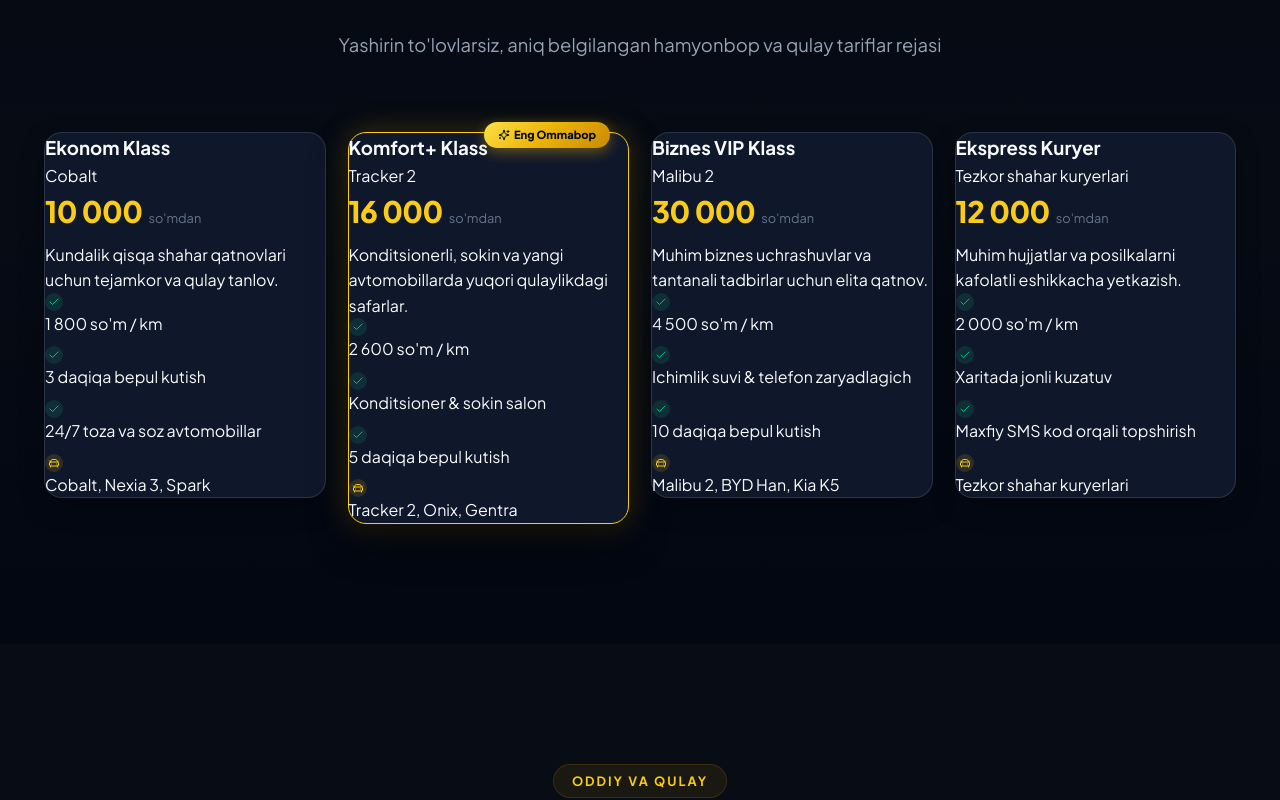
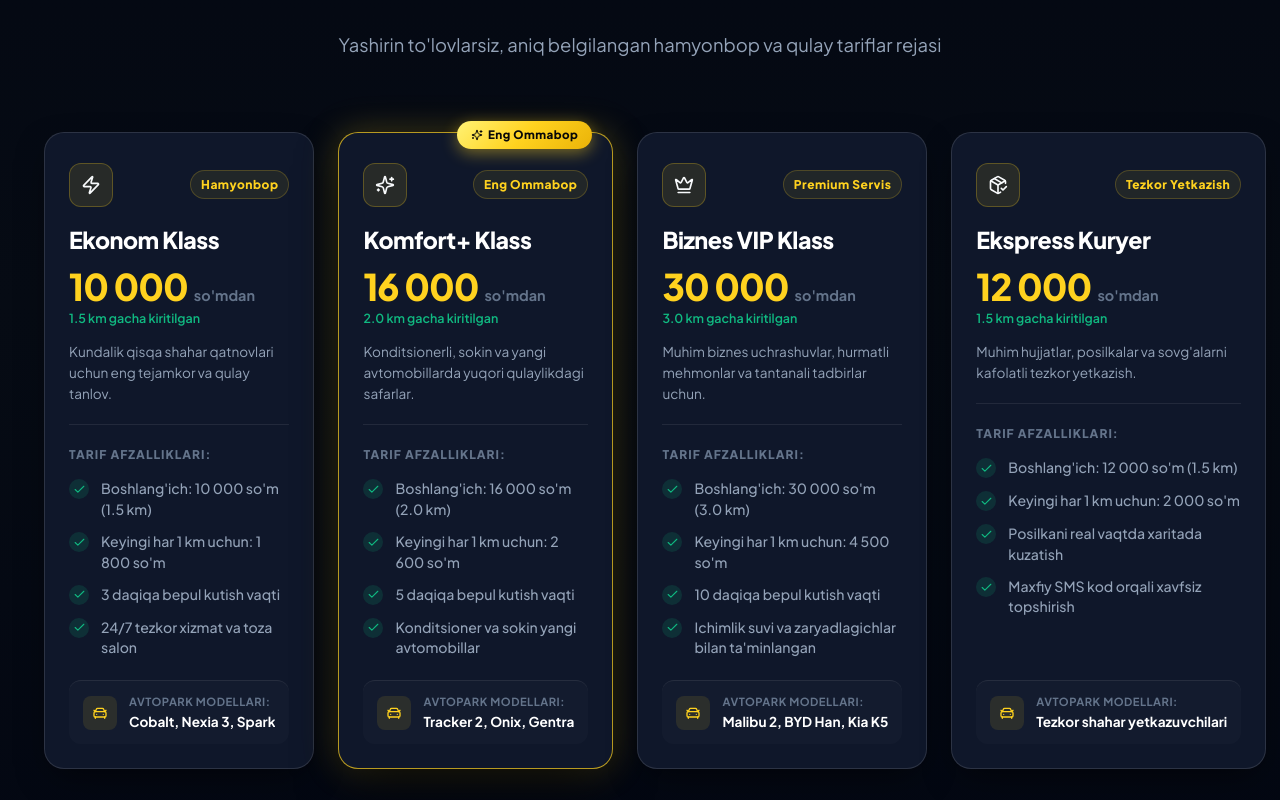
Before and after one commit to humoyun1773/taxi-landing-web, a React (Vite) app: page / in a window 1280 px wide. Shown: the part 4717-5517 px from the top of the page. Built offline with nearby package versions, Linux system fonts and the light colour scheme.

Commit message:
feat: redesign Tariffs section with comprehensive detailed specifications, perfect icon alignment, and luxury fleet badges

```diff
--- a/src/components/Tariffs.tsx
+++ b/src/components/Tariffs.tsx
@@ -1,14 +1,27 @@
 import React, { useState } from 'react';
 import { motion } from 'framer-motion';
 import { tariffsData } from '../data/mockData';
-import { Check, Sparkles, CarFront } from 'lucide-react';
+import { Check, Sparkles, CarFront, Zap, Crown, PackageCheck } from 'lucide-react';
 import { useTranslation } from 'react-i18next';
-import { Card, CardHeader, CardTitle, CardDescription, CardContent } from './ui/card';
-import { Badge } from './ui/badge';
 
 export const Tariffs: React.FC = () => {
   const { t } = useTranslation();
   const [selectedTariff, setSelectedTariff] = useState('comfort');
+
+  const getTariffIcon = (id: string) => {
+    switch (id) {
+      case 'eco':
+        return <Zap size={20} className="text-yellow-400" />;
+      case 'comfort':
+        return <Sparkles size={20} className="text-yellow-400" />;
+      case 'business':
+        return <Crown size={20} className="text-yellow-400" />;
+      case 'delivery':
+        return <PackageCheck size={20} className="text-yellow-400" />;
+      default:
+        return <Zap size={20} className="text-yellow-400" />;
+    }
+  };
 
   return (
     <section className="tariffs section light-dark-bg" id="tariffs">
@@ -25,64 +38,70 @@ export const Tariffs: React.FC = () => {
             return (
               <motion.div
                 key={tariff.id}
-                initial={{ opacity: 0, y: 25 }}
+                initial={{ opacity: 0, y: 30 }}
                 whileInView={{ opacity: 1, y: 0 }}
                 viewport={{ once: true, margin: '-30px' }}
-                transition={{ duration: 0.4, delay: idx * 0.08 }}
+                transition={{ duration: 0.45, delay: idx * 0.1 }}
                 whileHover={{ y: -6 }}
                 onClick={() => setSelectedTariff(tariff.id)}
-              >
-                <Card
-                  className={`shadcn-tariff-card relative cursor-pointer ${
-                    tariff.isPopular ? 'popular-card' : ''
-                  } ${isSelected ? 'selected-card' : ''}`}
+                className={`tariff-card-master ${tariff.isPopular ? 'popular' : ''} ${
+                  isSelected ? 'selected' : ''
+                }`}
               >
                 {tariff.isPopular && (
-                    <div className="popular-ribbon">
-                      <Sparkles size={12} /> {t('tariffs.popular')}
+                  <div className="popular-badge-pill">
+                    <Sparkles size={12} />
+                    <span>{t('tariffs.popular')}</span>
                   </div>
                 )}
 
-                  <CardHeader className="pb-3 pt-6 px-6">
-                    <div className="flex items-center justify-between gap-2">
-                      <CardTitle className="text-xl font-bold">{tariff.name}</CardTitle>
-                      <Badge variant="gold" className="text-[11px] font-semibold py-0.5 px-2.5">
-                        {tariff.cars.split(',')[0]}
-                      </Badge>
+                {/* Header */}
+                <div className="tariff-card-header">
+                  <div className="tariff-header-top">
+                    <div className="tariff-icon-wrap">
+                      {getTariffIcon(tariff.id)}
+                    </div>
+                    <span className="tariff-badge-tag">{tariff.badge}</span>
                   </div>
 
-                    <div className="tariff-price-wrap pt-3">
-                      <span className="price-val text-3xl font-black">{tariff.startPrice}</span>
-                      <span className="price-cur text-sm text-muted-foreground ml-1 font-medium">
-                        {t('tariffs.from')}
-                      </span>
+                  <h3 className="tariff-title-name">{tariff.name}</h3>
+
+                  <div className="tariff-pricing-box">
+                    <div className="pricing-number-row">
+                      <span className="price-digits">{tariff.startPrice}</span>
+                      <span className="price-currency-unit">{t('tariffs.from')}</span>
+                    </div>
+                    <span className="price-sub-note">{tariff.baseDistance}</span>
                   </div>
 
-                    <CardDescription className="text-xs text-muted-foreground line-clamp-2 leading-relaxed pt-2">
-                      {tariff.description}
-                    </CardDescription>
-                  </CardHeader>
+                  <p className="tariff-description-text">{tariff.description}</p>
+                </div>
 
-                  <CardContent className="px-6 pb-6 pt-2">
-                    <div className="shadcn-features-list space-y-2.5 border-t border-border/40 pt-4">
+                {/* Complete Features List (Toliq Shartlar) */}
+                <div className="tariff-specs-list">
+                  <div className="specs-section-heading">Tarif afzalliklari:</div>
+                  <ul>
                     {tariff.features.map((feat, fIdx) => (
-                        <div key={fIdx} className="flex items-center gap-2.5 text-xs text-secondary-foreground">
-                          <div className="check-bullet shrink-0">
-                            <Check size={12} />
+                      <li key={fIdx} className="spec-item-row">
+                        <div className="spec-check-icon">
+                          <Check size={13} />
                         </div>
-                          <span>{feat}</span>
+                        <span className="spec-item-text">{feat}</span>
+                      </li>
+                    ))}
+                  </ul>
                 </div>
-                      ))}
 
-                      <div className="flex items-center gap-2.5 text-xs text-secondary-foreground pt-1.5">
-                        <div className="check-bullet car-bullet shrink-0">
-                          <CarFront size={12} />
+                {/* Fleet Models Footer Box */}
+                <div className="tariff-models-footer">
+                  <div className="models-icon-box">
+                    <CarFront size={16} />
                   </div>
-                        <span className="truncate font-medium">{tariff.cars}</span>
+                  <div className="models-info-wrap">
+                    <span className="models-label">Avtopark modellari:</span>
+                    <strong className="models-names">{tariff.cars}</strong>
                   </div>
                 </div>
-                  </CardContent>
-                </Card>
               </motion.div>
             );
           })}
--- a/src/data/mockData.ts
+++ b/src/data/mockData.ts
@@ -77,14 +77,17 @@ export const tariffsData: Tariff[] = [
     name: 'Ekonom Klass',
     badge: 'Hamyonbop',
     startPrice: '10 000',
-    perKm: '1 800',
-    freeWait: '3 daqiqa',
-    description: 'Kundalik qisqa shahar qatnovlari uchun tejamkor va qulay tanlov.',
+    baseDistance: '1.5 km gacha kiritilgan',
+    perKm: '1 800 so\'m / km',
+    freeWait: '3 daqiqa bepul kutish',
+    amenities: 'Toza va soz holatdagi shahar avtomobillari',
+    description: 'Kundalik qisqa shahar qatnovlari uchun eng tejamkor va qulay tanlov.',
     cars: 'Cobalt, Nexia 3, Spark',
     features: [
-      '1 800 so\'m / km',
-      '3 daqiqa bepul kutish',
-      '24/7 toza va soz avtomobillar',
+      'Boshlang\'ich: 10 000 so\'m (1.5 km)',
+      'Keyingi har 1 km uchun: 1 800 so\'m',
+      '3 daqiqa bepul kutish vaqti',
+      '24/7 tezkor xizmat va toza salon',
     ],
   },
   {
@@ -92,15 +95,18 @@ export const tariffsData: Tariff[] = [
     name: 'Komfort+ Klass',
     badge: 'Eng Ommabop',
     startPrice: '16 000',
-    perKm: '2 600',
-    freeWait: '5 daqiqa',
+    baseDistance: '2.0 km gacha kiritilgan',
+    perKm: '2 600 so\'m / km',
+    freeWait: '5 daqiqa bepul kutish',
+    amenities: 'Konditsioner, salfetkalar va sokin harakat',
     description: 'Konditsionerli, sokin va yangi avtomobillarda yuqori qulaylikdagi safarlar.',
     cars: 'Tracker 2, Onix, Gentra',
     isPopular: true,
     features: [
-      '2 600 so\'m / km',
-      'Konditsioner & sokin salon',
-      '5 daqiqa bepul kutish',
+      'Boshlang\'ich: 16 000 so\'m (2.0 km)',
+      'Keyingi har 1 km uchun: 2 600 so\'m',
+      '5 daqiqa bepul kutish vaqti',
+      'Konditsioner va sokin yangi avtomobillar',
     ],
   },
   {
@@ -108,14 +114,17 @@ export const tariffsData: Tariff[] = [
     name: 'Biznes VIP Klass',
     badge: 'Premium Servis',
     startPrice: '30 000',
-    perKm: '4 500',
-    freeWait: '10 daqiqa',
-    description: 'Muhim biznes uchrashuvlar va tantanali tadbirlar uchun elita qatnov.',
+    baseDistance: '3.0 km gacha kiritilgan',
+    perKm: '4 500 so\'m / km',
+    freeWait: '10 daqiqa bepul kutish',
+    amenities: 'Ichimlik suvi, telefon zaryadlagichlari & elita haydovchilar',
+    description: 'Muhim biznes uchrashuvlar, hurmatli mehmonlar va tantanali tadbirlar uchun.',
     cars: 'Malibu 2, BYD Han, Kia K5',
     features: [
-      '4 500 so\'m / km',
-      'Ichimlik suvi & telefon zaryadlagich',
-      '10 daqiqa bepul kutish',
+      'Boshlang\'ich: 30 000 so\'m (3.0 km)',
+      'Keyingi har 1 km uchun: 4 500 so\'m',
+      '10 daqiqa bepul kutish vaqti',
+      'Ichimlik suvi va zaryadlagichlar bilan ta\'minlangan',
     ],
   },
   {
@@ -123,14 +132,17 @@ export const tariffsData: Tariff[] = [
     name: 'Ekspress Kuryer',
     badge: 'Tezkor Yetkazish',
     startPrice: '12 000',
-    perKm: '2 000',
-    freeWait: '5 daqiqa',
-    description: 'Muhim hujjatlar va posilkalarni kafolatli eshikkacha yetkazish.',
-    cars: 'Tezkor shahar kuryerlari',
+    baseDistance: '1.5 km gacha kiritilgan',
+    perKm: '2 000 so\'m / km',
+    freeWait: '5 daqiqa bepul kutish',
+    amenities: '100% kafolatli eshikkacha yetkazib berish',
+    description: 'Muhim hujjatlar, posilkalar va sovg\'alarni kafolatli tezkor yetkazish.',
+    cars: 'Tezkor shahar yetkazuvchilari',
     features: [
-      '2 000 so\'m / km',
-      'Xaritada jonli kuzatuv',
-      'Maxfiy SMS kod orqali topshirish',
+      'Boshlang\'ich: 12 000 so\'m (1.5 km)',
+      'Keyingi har 1 km uchun: 2 000 so\'m',
+      'Posilkani real vaqtda xaritada kuzatish',
+      'Maxfiy SMS kod orqali xavfsiz topshirish',
     ],
   },
 ];
--- a/src/index.css
+++ b/src/index.css
@@ -1727,154 +1727,260 @@ html.light .hero-directional-overlay {
 }
 
 /* ==========================================================================
-   7. TARIFFS (SHADCN UI CARD DESIGN - SOLID, COMPACT & MODERN)
+   7. TARIFFS (PREMIUM COMPLETE DETAILED CARDS)
    ========================================================================== */
 .tariffs-grid {
   display: grid;
   grid-template-columns: repeat(4, 1fr);
-  gap: 22px;
-}
-
-.shadcn-tariff-card {
-  background: #0F172A !important;
-  border: 1px solid rgba(255, 255, 255, 0.12) !important;
-  border-radius: 18px !important;
-  padding: 0 !important;
-  transition: all 0.3s var(--ease-smooth);
-  box-shadow: 0 10px 30px -10px rgba(0, 0, 0, 0.5) !important;
-  position: relative;
-}
-
-html.light .shadcn-tariff-card {
-  background: #FFFFFF !important;
-  border: 1px solid #E2E8F0 !important;
-  box-shadow: 0 10px 25px -5px rgba(0, 0, 0, 0.06), 0 0 0 1px rgba(0, 0, 0, 0.04) !important;
-}
-
-.shadcn-tariff-card:hover {
-  border-color: var(--gold-400) !important;
+  gap: 24px;
+  align-items: stretch;
+}
+
+.tariff-card-master {
+  background: #0F172A;
+  border: 1px solid rgba(255, 255, 255, 0.12);
+  border-radius: 20px;
+  padding: 30px 24px 24px;
+  display: flex;
+  flex-direction: column;
+  justify-content: space-between;
+  position: relative;
+  transition: all 0.3s cubic-bezier(0.16, 1, 0.3, 1);
+  box-shadow: 0 12px 35px -10px rgba(0, 0, 0, 0.6);
+  cursor: pointer;
+}
+
+html.light .tariff-card-master {
+  background: #FFFFFF;
+  border: 1px solid #E2E8F0;
+  box-shadow: 0 10px 30px -8px rgba(0, 0, 0, 0.08);
+}
+
+.tariff-card-master:hover {
+  border-color: var(--gold-400);
   transform: translateY(-6px);
-  box-shadow: 0 20px 40px -10px rgba(0, 0, 0, 0.7), 0 0 25px rgba(234, 179, 8, 0.2) !important;
-}
-
-.popular-card {
-  border-color: rgba(234, 179, 8, 0.6) !important;
-  box-shadow: 0 18px 45px -10px rgba(0, 0, 0, 0.7), 0 0 30px rgba(234, 179, 8, 0.25) !important;
-}
-
-.selected-card {
-  border-color: var(--gold-400) !important;
-}
-
-.popular-ribbon {
+  box-shadow: 0 20px 45px -10px rgba(0, 0, 0, 0.8), 0 0 25px rgba(255, 210, 31, 0.2);
+}
+
+.tariff-card-master.popular {
+  border: 1.5px solid rgba(255, 210, 31, 0.7);
+  box-shadow: 0 20px 50px -10px rgba(0, 0, 0, 0.8), 0 0 35px rgba(255, 210, 31, 0.25);
+}
+
+.popular-badge-pill {
   position: absolute;
-  top: -11px;
-  right: 18px;
-  background: var(--gold-gradient);
-  color: #030712;
-  font-size: 0.7rem;
+  top: -12px;
+  right: 20px;
+  background: linear-gradient(135deg, #FFF275 0%, #FFD21F 50%, #EAB308 100%);
+  color: #080808;
+  font-size: 0.725rem;
   font-weight: 900;
-  padding: 4px 14px;
+  padding: 5px 14px;
   border-radius: var(--radius-full);
   display: flex;
   align-items: center;
-  gap: 4px;
-  box-shadow: 0 4px 14px rgba(234, 179, 8, 0.4);
+  gap: 5px;
+  box-shadow: 0 4px 16px rgba(255, 210, 31, 0.45);
   z-index: 10;
-}
-
-.shadcn-features-list {
+  letter-spacing: 0.5px;
+}
+
+.tariff-card-header {
+  border-bottom: 1px solid rgba(255, 255, 255, 0.08);
+  padding-bottom: 20px;
+  margin-bottom: 20px;
+}
+
+html.light .tariff-card-header {
+  border-bottom: 1px solid #F1F5F9;
+}
+
+.tariff-header-top {
+  display: flex;
+  align-items: center;
+  justify-content: space-between;
+  margin-bottom: 14px;
+}
+
+.tariff-icon-wrap {
+  width: 44px;
+  height: 44px;
+  border-radius: 12px;
+  background: rgba(255, 210, 31, 0.1);
+  border: 1px solid rgba(255, 210, 31, 0.25);
+  display: flex;
+  align-items: center;
+  justify-content: center;
+}
+
+.tariff-badge-tag {
+  font-size: 0.75rem;
+  font-weight: 800;
+  color: #FFD21F;
+  background: rgba(255, 210, 31, 0.08);
+  border: 1px solid rgba(255, 210, 31, 0.2);
+  padding: 4px 10px;
+  border-radius: var(--radius-full);
+  letter-spacing: 0.5px;
+}
+
+.tariff-title-name {
+  font-size: 1.45rem;
+  font-weight: 900;
+  color: var(--text-white);
+  margin-bottom: 10px;
+  letter-spacing: -0.5px;
+}
+
+.tariff-pricing-box {
   display: flex;
   flex-direction: column;
-  gap: 10px;
-}
-
-.tariff-header {
-  border-bottom: 1px solid var(--border-glass);
-  padding-bottom: 14px;
-  margin-bottom: 14px;
-}
-
-.tariff-name-group {
-  display: flex;
-  align-items: center;
-  justify-content: space-between;
-  margin-bottom: 8px;
-}
-
-.tariff-name {
-  font-size: 1.25rem;
-  font-weight: 800;
-  color: var(--text-white);
-}
-
-.tariff-car-pill {
-  font-size: 0.675rem;
-  font-weight: 700;
-  color: var(--gold-400);
-  background: rgba(234, 179, 8, 0.08);
-  border: 1px solid var(--border-gold-subtle);
-  padding: 2px 8px;
-  border-radius: var(--radius-full);
-}
-
-.tariff-price-wrap {
+  gap: 2px;
+  margin-bottom: 12px;
+}
+
+.pricing-number-row {
   display: flex;
   align-items: baseline;
   gap: 6px;
-  margin-bottom: 6px;
-}
-
-.price-val {
-  font-size: 1.85rem;
+}
+
+.price-digits {
+  font-size: 2.3rem;
   font-weight: 900;
-  color: var(--gold-400);
-  letter-spacing: -0.5px;
-}
-
-.price-cur {
-  font-size: 0.8rem;
+  color: #FFD21F;
+  letter-spacing: -1px;
+  line-height: 1;
+}
+
+.price-currency-unit {
+  font-size: 0.9rem;
+  font-weight: 700;
   color: var(--text-muted);
 }
 
-.tariff-desc {
-  font-size: 0.825rem;
+.price-sub-note {
+  font-size: 0.78rem;
+  font-weight: 600;
+  color: #10B981;
+}
+
+.tariff-description-text {
+  font-size: 0.85rem;
+  color: var(--text-secondary);
+  line-height: 1.55;
+  margin-top: 6px;
+}
+
+.tariff-specs-list {
+  flex: 1;
+  margin-bottom: 22px;
+}
+
+.specs-section-heading {
+  font-size: 0.75rem;
+  font-weight: 800;
+  color: var(--text-muted);
+  text-transform: uppercase;
+  letter-spacing: 1px;
+  margin-bottom: 14px;
+}
+
+.spec-item-row {
+  display: flex;
+  align-items: flex-start;
+  gap: 12px;
+  margin-bottom: 12px;
+  font-size: 0.88rem;
+}
+
+.spec-item-row:last-child {
+  margin-bottom: 0;
+}
+
+.spec-check-icon {
+  width: 20px;
+  height: 20px;
+  border-radius: 50%;
+  background: rgba(16, 185, 129, 0.15);
+  color: #10B981;
+  display: flex;
+  align-items: center;
+  justify-content: center;
+  flex-shrink: 0;
+  margin-top: 1px;
+}
+
+.spec-item-text {
   color: var(--text-secondary);
   line-height: 1.45;
-}
-
-.tariff-features-list {
-  flex: 1;
-}
-
-.tariff-features-list ul li {
-  display: flex;
-  align-items: center;
-  gap: 8px;
-  margin-bottom: 8px;
-  font-size: 0.85rem;
-  color: var(--text-secondary);
-}
-
-.tariff-features-list ul li:last-child {
-  margin-bottom: 0;
-}
-
-.check-bullet {
-  width: 18px;
-  height: 18px;
-  border-radius: 50%;
-  background: rgba(16, 185, 129, 0.15);
-  color: var(--emerald);
+  font-weight: 500;
+}
+
+.tariff-models-footer {
+  border-top: 1px solid rgba(255, 255, 255, 0.08);
+  display: flex;
+  align-items: center;
+  gap: 12px;
+  background: rgba(255, 255, 255, 0.02);
+  border-radius: 12px;
+  padding: 12px 14px;
+}
+
+html.light .tariff-models-footer {
+  border-top: 1px solid #F1F5F9;
+  background: #F8FAFC;
+}
+
+.models-icon-box {
+  width: 34px;
+  height: 34px;
+  border-radius: 8px;
+  background: rgba(255, 210, 31, 0.1);
+  color: #FFD21F;
   display: flex;
   align-items: center;
   justify-content: center;
   flex-shrink: 0;
 }
 
-.car-bullet {
-  background: rgba(234, 179, 8, 0.15);
-  color: var(--gold-400);
+.models-info-wrap {
+  display: flex;
+  flex-direction: column;
+  overflow: hidden;
+}
+
+.models-label {
+  font-size: 0.7rem;
+  color: var(--text-muted);
+  font-weight: 700;
+  text-transform: uppercase;
+  letter-spacing: 0.5px;
+}
+
+.models-names {
+  font-size: 0.85rem;
+  color: var(--text-white);
+  font-weight: 700;
+  white-space: nowrap;
+  overflow: hidden;
+  text-overflow: ellipsis;
+}
+
+html.light .models-names {
+  color: #0F172A;
+}
+
+@media (max-width: 1200px) {
+  .tariffs-grid {
+    grid-template-columns: repeat(2, 1fr);
+  }
+}
+
+@media (max-width: 640px) {
+  .tariffs-grid {
+    grid-template-columns: 1fr;
+  }
 }
 
 /* ==========================================================================
--- a/src/types/index.ts
+++ b/src/types/index.ts
@@ -3,8 +3,10 @@ export interface Tariff {
   name: string;
   badge?: string;
   startPrice: string;
+  baseDistance: string;
   perKm: string;
   freeWait: string;
+  amenities: string;
   description: string;
   cars: string;
   features: string[];
```
Lines whose indentation alone changed are shown as unchanged.
